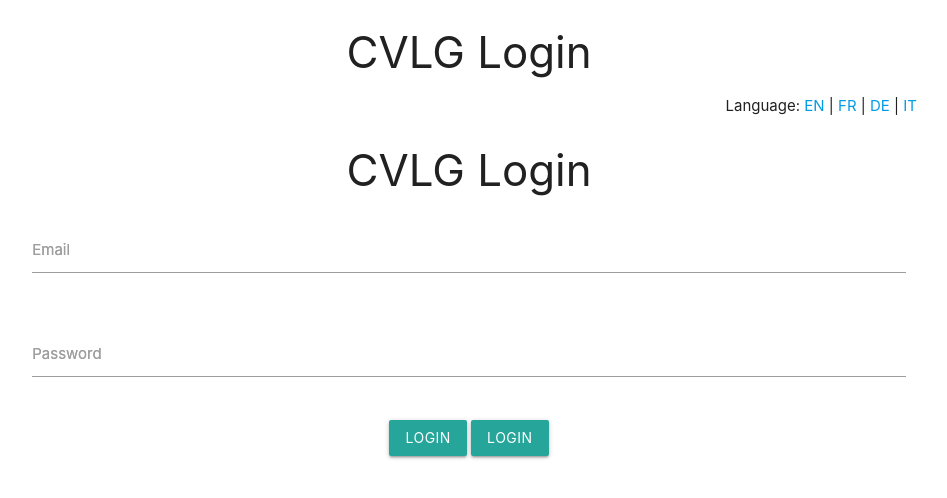
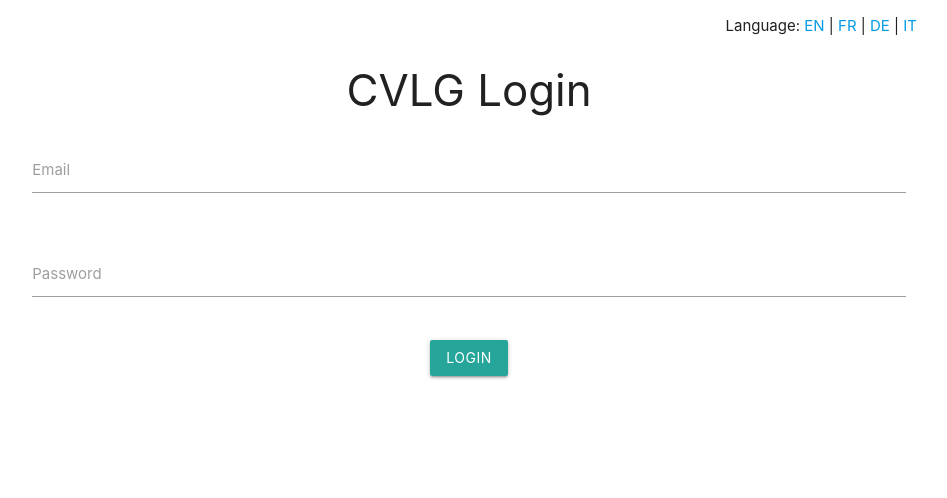
Before and after one commit to dducret/App.CVLG, a PHP site: page /index.php in a window 1280 px wide. Shown: the top 498 px of the page, without its empty margins (171-1118 px from the left). Run offline with PHP 8.4, Linux system fonts and the light colour scheme.

Commit message:
Update index.php

```diff
--- a/public/index.php
+++ b/public/index.php
@@ -12,12 +12,10 @@ require __DIR__ . '/lang.php';
 <html>
 <head>
     <meta charset="UTF-8">
-    <title>CVLG Login</title>
     <title><?= t('login_title') ?></title>
     <link href="https://cdnjs.cloudflare.com/ajax/libs/materialize/1.0.0/css/materialize.min.css" rel="stylesheet">
 </head>
 <body class="container">
-    <h3 class="center-align">CVLG Login</h3>
     <p class="right-align">
         <?= t('language') ?>:
         <a href="?lang=en">EN</a> |
@@ -34,19 +32,16 @@ require __DIR__ . '/lang.php';
             <div class="row">
                 <div class="input-field col s12">
                     <input id="email" type="email" name="email" class="validate" required>
-                    <label for="email">Email</label>
                     <label for="email"><?= t('email') ?></label>
                 </div>
             </div>
             <div class="row">
                 <div class="input-field col s12">
                     <input id="password" type="password" name="password" class="validate" required>
-                    <label for="password">Password</label>
                     <label for="password"><?= t('password') ?></label>
                 </div>
             </div>
             <div class="row center-align">
-                <button class="btn waves-effect waves-light" type="submit">Login</button>
                 <button class="btn waves-effect waves-light" type="submit"><?= t('login') ?></button>
             </div>
         </form>
```
